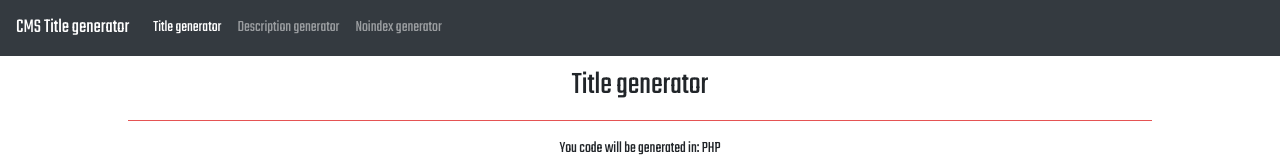
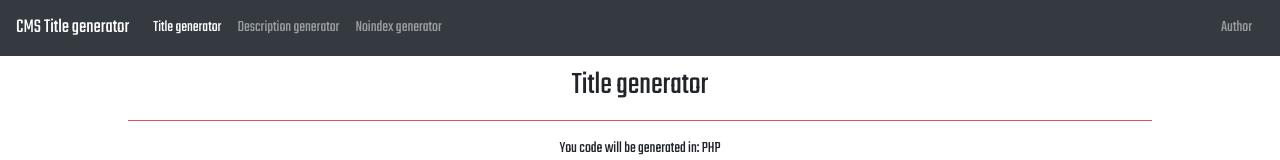
Before and after one commit to DevWichrowski/CMS-title-generator, a React (Create React App) app: page /title-generator in a window 1280 px wide. Shown: the top 160 px of the page. Built offline with nearby package versions, Linux system fonts and the light colour scheme.

Commit message:
Add author navlink

```diff
--- a/src/components/GeneratorTemplate/GeneratorTemplate.js
+++ b/src/components/GeneratorTemplate/GeneratorTemplate.js
@@ -36,9 +36,10 @@ export default class GeneratorTemplate extends Component {
 	handleShowModal = () => {
 		this.setState({ showResultModal: !this.state.showResultModal });
 
-		if (this.state.showResultModal === false) {
-			this.setState({ titlesArray: [], urlsArray: [] });
-		}
+		// That will clear arrays every Result modal is closed
+		// if (this.state.showResultModal === false) {
+		// 	this.setState({ titlesArray: [], urlsArray: [] });
+		// }
 	};
 
 	handleAlertSuccess = () => {
--- a/src/components/Menu/Menu.js
+++ b/src/components/Menu/Menu.js
@@ -1,4 +1,5 @@
 import React, { Component } from 'react';
+import './Menu.scss';
 import { connect } from 'react-redux';
 import { getLoginStatus } from '../../store/selectors/users.selectors';
 import { Navbar, Nav } from 'react-bootstrap';
@@ -11,7 +12,7 @@ class Menu extends Component {
 	}
 	render() {
 		return (
-			<div>
+			<div className="menu-main">
 				<Navbar collapseOnSelect expand="lg" bg="dark" variant="dark">
 					<NavLink to="/">
 						<Navbar.Brand>CMS Title generator</Navbar.Brand>
@@ -28,6 +29,9 @@ class Menu extends Component {
 							<NavLink to="/noindex-generator" className="nav-link">
 								Noindex generator
 							</NavLink>
+							<NavLink to="/noindex-generator" className="nav-link author">
+								Author
+							</NavLink>
 						</Nav>
 					</Navbar.Collapse>
 				</Navbar>
--- /dev/null
+++ b/src/components/Menu/Menu.scss
@@ -0,0 +1,8 @@
+.menu-main {
+
+
+    .author {
+        position: absolute;
+        right: 20px;
+    }
+}
```
